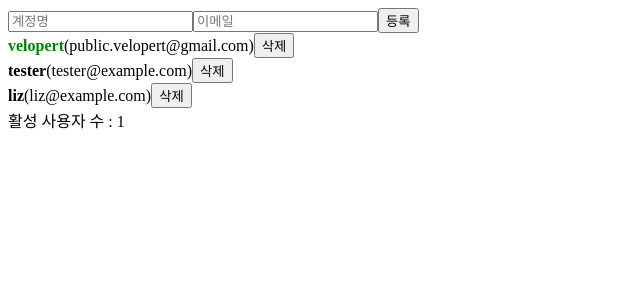
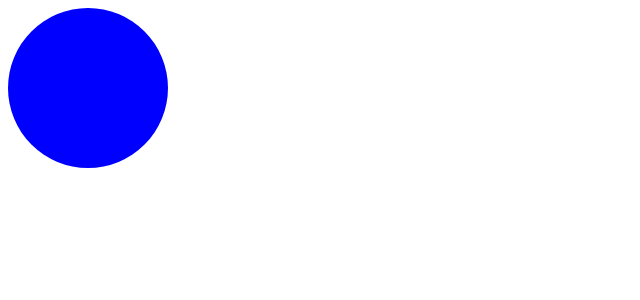
Before and after one commit to duyankim/mordern_react, a React (Create React App) app: page / in a window 1280 px wide. Shown: the top 300 px of the page, without its empty margins (0-640 px from the left). Built offline with nearby package versions, Linux system fonts and the light colour scheme.

Commit message:
styled-components

```diff
--- a/src/App.js
+++ b/src/App.js
@@ -1,100 +1,21 @@
-import React, { useRef, useReducer, useMemo, useCallback } from "react";
-import UserList from "./UserList";
-import CreateUser from "./CreateUser";
-import useInputs from "./hooks/UseInputs";
+import React from "react";
+import styled, { css } from "styled-components";
 
-function countActiveUsers(users) {
-  console.log("활성 사용자 수를 세는 중...");
-  return users.filter((user) => user.active).length;
-}
-
-const initialState = {
-  users: [
-    {
-      id: 1,
-      username: "velopert",
-      email: "public.velopert@gmail.com",
-      active: true
-    },
-    {
-      id: 2,
-      username: "tester",
-      email: "tester@example.com",
-      active: false
-    },
-    {
-      id: 3,
-      username: "liz",
-      email: "liz@example.com",
-      active: false
-    }
-  ]
-};
-
-function reducer(state, action) {
-  switch (action.type) {
-    case "CREATE_USER":
-      return {
-        inputs: initialState.inputs,
-        users: state.users.concat(action.user)
-      };
-    case "TOGGLE_USER":
-      return {
-        ...state,
-        users: state.users.map((user) =>
-          user.id === action.id ? { ...user, active: !user.active } : user
-        )
-      };
-    case "REMOVE_USER":
-      return {
-        ...state,
-        users: state.users.filter((user) => user.id !== action.id)
-      };
-    default:
-      return state;
-  }
-}
-
-export const userDispatch = React.createContext(null);
+const Circle = styled.div`
+  width: 5rem;
+  height: 5rem;
+  background: ${(props) => props.color || "black"};
+  border-radius: 50%;
+  ${(props) =>
+    props.huge &&
+    css`
+      width: 10rem;
+      height: 10rem;
+    `}
+`;
 
 function App() {
-  const [{ username, email }, onChange, onReset] = useInputs({
-    username: "",
-    email: ""
-  });
-
-  const [state, dispatch] = useReducer(reducer, initialState);
-  const nextId = useRef(4);
-
-  const { users } = state;
-
-  const onCreate = useCallback(() => {
-    dispatch({
-      type: "CREATE_USER",
-      user: {
-        id: nextId.current,
-        username,
-        email
-      }
-    });
-    onReset();
-    nextId.current += 1;
-  }, [username, email, onReset]);
-
-  const count = useMemo(() => countActiveUsers(users), [users]);
-
-  return (
-    <userDispatch.Provider value={dispatch}>
-      <CreateUser
-        username={username}
-        email={email}
-        onChange={onChange}
-        onCreate={onCreate}
-      />
-      <UserList users={users} />
-      <div>활성 사용자 수 : {count}</div>
-    </userDispatch.Provider>
-  );
+  return <Circle color="blue" huge />;
 }
 
 export default App;
```
Also changed, not shown: package.json (+12 -3 lines).
